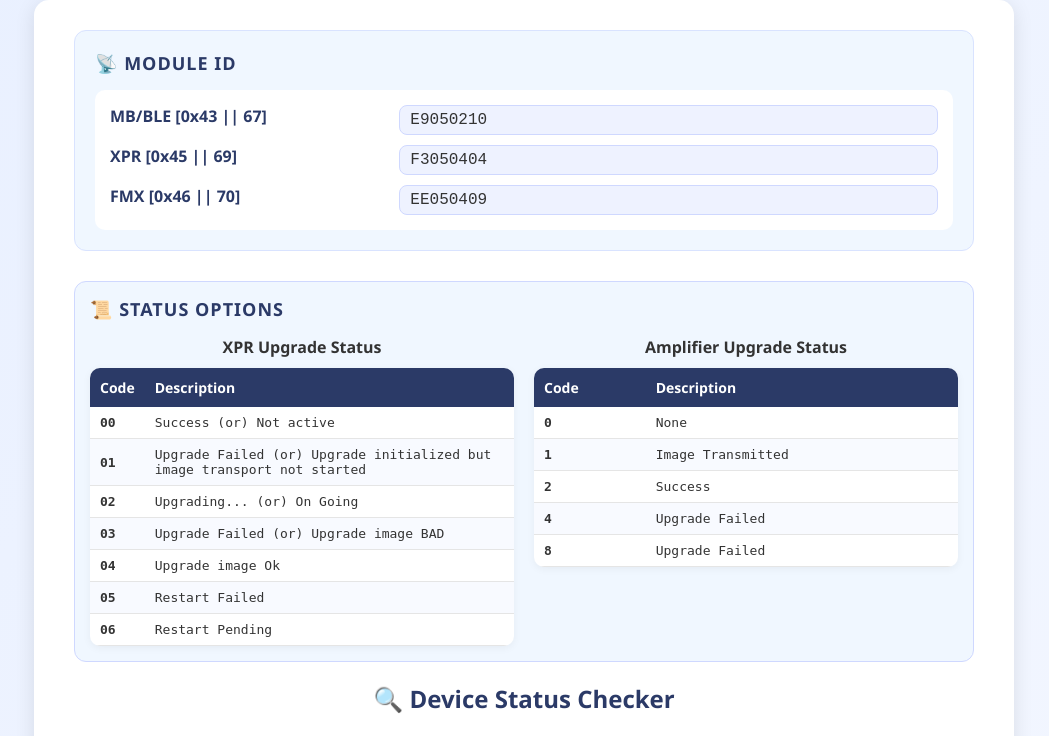
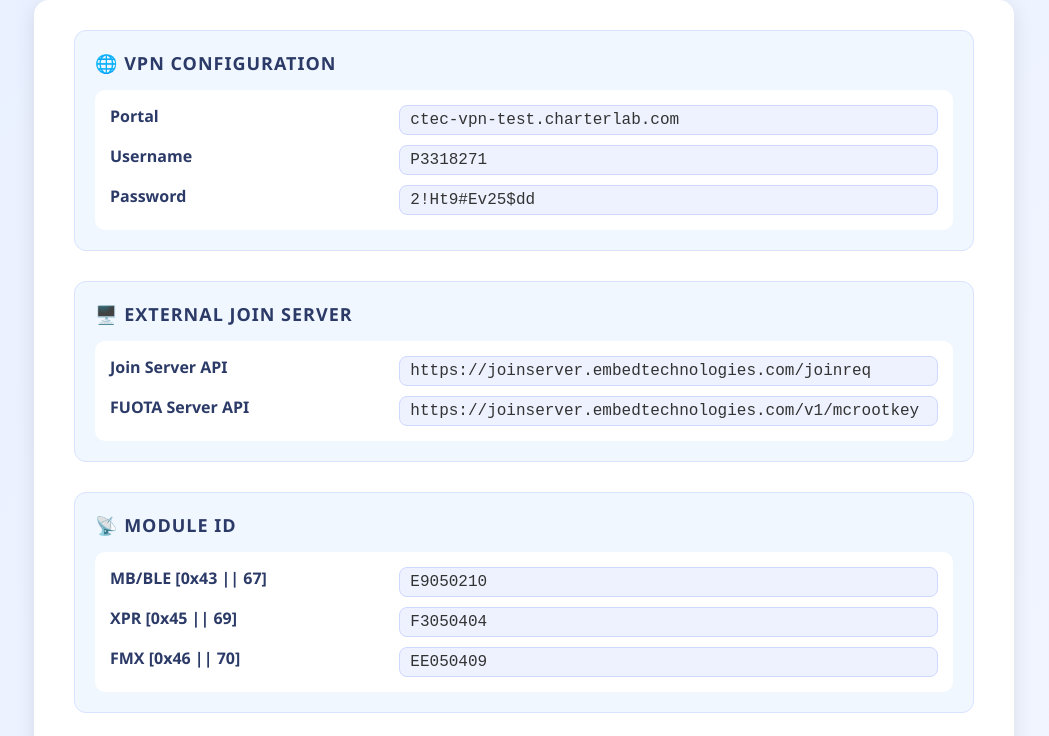
Before and after one commit to VenkataSuresh7989/fuota, a Flask app: page / in a window 1280 px wide. Shown: the top 736 px of the page, without its empty margins (116-1165 px from the left). Run offline with Flask 3, Linux system fonts and the light colour scheme.

Commit message:
VPN Configuration and External Join Server updated.

```diff
--- a/templates/index.html
+++ b/templates/index.html
@@ -8,6 +8,30 @@
 </head>
 <body>
   <div class="container">
+    <!-- VPN Configuration  -->
+    <div class="module-section">
+      <h3>🌐 VPN Configuration </h3>
+      <div class="module-grid">
+        <div class="module-label">Portal</div>
+        <div class="module-value">ctec-vpn-test.charterlab.com</div>
+        <div class="module-label">Username</div>
+        <div class="module-value">P3318271</div>
+        <div class="module-label">Password</div>
+        <div class="module-value">2!Ht9#Ev25$dd</div>
+      </div>
+    </div>
+
+    <!-- Join Server -->
+    <div class="module-section">
+      <h3>🖥️ External Join Server</h3>
+      <div class="module-grid">
+        <div class="module-label">Join Server API</div>
+        <div class="module-value">https://joinserver.embedtechnologies.com/joinreq</div>
+        <div class="module-label">FUOTA Server API</div>
+        <div class="module-value">https://joinserver.embedtechnologies.com/v1/mcrootkey</div>
+      </div>
+    </div>
+
     <!-- Module ID -->
     <div class="module-section">
       <h3>📡 Module ID</h3>
```
